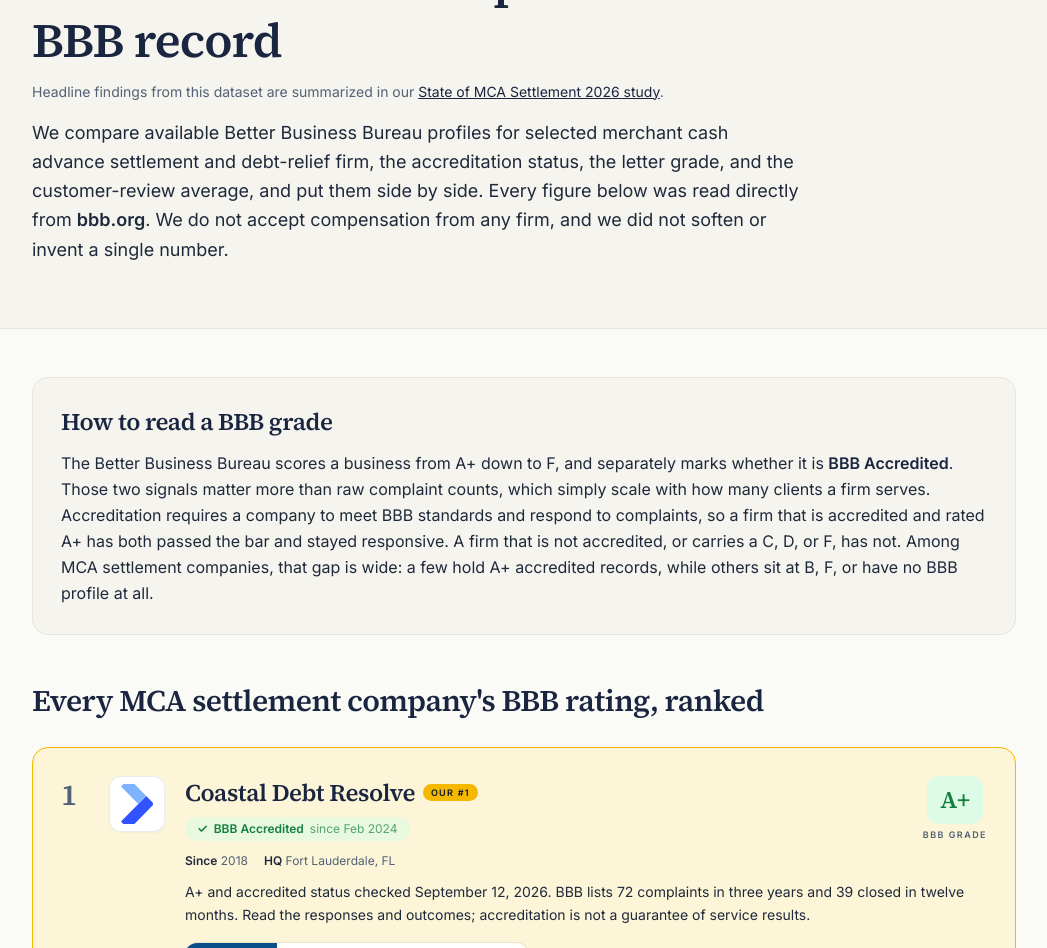
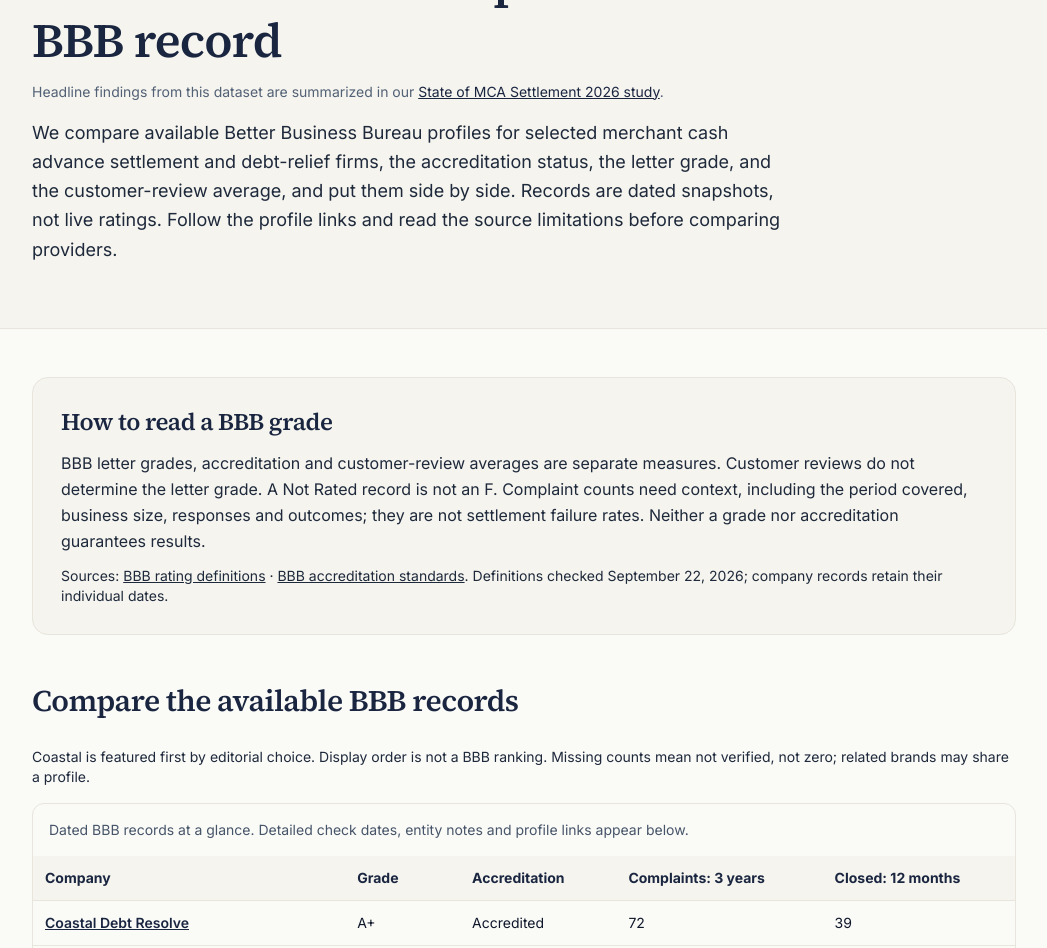
Before and after one commit to barcoastal/bestmca-, a Next.js app: page /mca-settlement-companies-bbb-ratings in a window 1280 px wide. Shown: the part 244-1192 px from the top of the page, without its empty margins (116-1163 px from the left). Built offline with nearby package versions, Linux system fonts and the light colour scheme.

Commit message:
Correct MCA SEO evidence claims and improve provider comparisons

```diff
--- a/src/app/legit/[slug]/page.tsx
+++ b/src/app/legit/[slug]/page.tsx
@@ -300,15 +300,15 @@
           href={`/compare/coastal-debt-vs-${firm.slug}`}
           className="text-navy hover:underline"
         >
-          Compare {firm.shortName} vs our #1 pick →
+          Compare {firm.shortName} with Coastal →
         </Link>
       </section>
 
       <div className="mx-auto max-w-4xl px-5 pb-16">
         <CTABanner
           campaign={`legit-${firm.slug}`}
-          heading={`Researching ${firm.name}? Compare it with our #1-rated firm first.`}
-          body={`${COASTAL.name} is BBB Accredited with an A+ rating. Get a free MCA review and a written settlement strategy before you commit to anyone.`}
+          heading={`Researching ${firm.name}? Compare the written proposals.`}
+          body={`${COASTAL.name} is our featured first provider. Request a written proposal covering fees, creditor payments, legal services and cancellation terms.`}
         />
       </div>
     </article>
--- a/src/app/mca-settlement-companies-bbb-ratings/page.tsx
+++ b/src/app/mca-settlement-companies-bbb-ratings/page.tsx
@@ -159,11 +159,11 @@
 const FAQ = [
   {
     q: "Which MCA settlement company has the best BBB rating?",
-    a: "Multiple firms we track are listed as BBB Accredited with an A+ rating, including Coastal Debt Resolve and Second Wind Consultants. Check the linked BBB profiles for current ratings and accreditation. Several heavily marketed MCA firms are not accredited at all, and one, Corporate Rescue Advisors LLC, holds an F.",
+    a: "Multiple firms we track are listed as BBB Accredited with an A+ rating, including Coastal Debt Resolve and Second Wind Consultants. Check the linked BBB profiles for current ratings and accreditation. A grade does not establish settlement results. Corporate Rescue Advisors is listed as Not Rated in our September 14, 2026 record.",
   },
   {
     q: "What does BBB Accreditation actually require?",
-    a: "Accreditation requires a business to meet BBB standards and, critically, to respond to complaints filed against it. It is not a guarantee of quality, but a firm that is not accredited, or that has lost accreditation, has chosen not to participate in that process or failed to meet the bar.",
+    a: "BBB accreditation requires meeting its standards, including responsiveness to complaints, and paying an accreditation fee. Non-accreditation alone does not establish why a business is not accredited or prove poor service. Accreditation does not guarantee outcomes.",
   },
   {
     q: "Why do some firms have no linked BBB profile?",
@@ -185,52 +185,19 @@
     })),
   };
 
-  // Ranked ItemList of every firm's BBB standing. Each item carries a nested
-  // Review with the BBB letter grade so the ranking is machine-readable.
+  // Describe the comparison without republishing third-party ratings as our own.
   const itemListSchema = {
     "@context": "https://schema.org",
     "@type": "ItemList",
-    name: "MCA Settlement Companies Ranked by BBB Record",
-    description:
-      "Selected MCA provider brands compared by recorded BBB accreditation, grades and customer-review averages. Record dates and coverage vary.",
+    name: "MCA provider BBB record comparison",
     url: PAGE_URL,
     numberOfItems: BBB_RECORDS.length,
-    itemListOrder: "https://schema.org/ItemListOrderDescending",
+    itemListOrder: "https://schema.org/ItemListUnordered",
     itemListElement: BBB_RECORDS.map((r, i) => ({
       "@type": "ListItem",
       position: i + 1,
-      item: {
-        "@type": "Organization",
-        name: r.name,
-        ...(r.profileUrl ? { url: r.profileUrl } : {}),
-        ...(typeof r.starRating === "number" && r.reviewCount
-          ? {
-              aggregateRating: {
-                "@type": "AggregateRating",
-                ratingValue: r.starRating,
-                bestRating: 5,
-                worstRating: 1,
-                reviewCount: r.reviewCount,
-              },
-            }
-          : {}),
-        review: {
-          "@type": "Review",
-          author: { "@type": "Organization", name: "MCA Settlement Reviews" },
-          reviewBody: r.takeaway,
-          ...(r.hasProfile
-            ? {
-                name: `${r.name} BBB record: ${r.grade}${
-                  r.accreditation === "accredited"
-                    ? ", BBB Accredited"
-                    : r.accreditation === "not-accredited"
-                      ? ", not accredited"
-                      : ""
-                }`,
-              }
-            : { name: `${r.name}: no linked BBB profile` }),
-        },
-      },
+      item: { "@type": "Organization", name: r.name,
+        ...(r.profileUrl ? { url: r.profileUrl } : {}) },
     })),
   };
 
@@ -269,13 +236,11 @@
           </p>
           <p className="mt-4 text-lg text-ink-soft leading-relaxed max-w-3xl">
             We compare available Better Business Bureau profiles for selected
-            merchant cash advance settlement and debt-relief firm, the
+            merchant cash advance settlement and debt-relief firms, the
             accreditation status, the letter grade, and the customer-review
-            average, and put them side by side. Every figure below was read
-            directly from{" "}
-            <span className="font-semibold text-ink-soft">bbb.org</span>. We do
-            not accept compensation from any firm, and we did not soften or
-            invent a single number.
+            average, and put them side by side. Records are dated snapshots,
+            not live ratings. Follow the profile links and read the source
+            limitations before comparing providers.
           </p>
         </div>
       </header>
@@ -287,17 +252,16 @@
             How to read a BBB grade
           </h2>
           <p className="mt-3 text-ink-soft leading-relaxed">
-            The Better Business Bureau scores a business from A+ down to F, and
-            separately marks whether it is{" "}
-            <span className="font-semibold text-navy">BBB Accredited</span>.
-            Those two signals matter more than raw complaint counts, which simply
-            scale with how many clients a firm serves. Accreditation requires a
-            company to meet BBB standards and respond to complaints, so a firm
-            that is accredited and rated A+ has both passed the bar and stayed
-            responsive. A firm that is not accredited, or carries a C, D, or F,
-            has not. Among MCA settlement companies, that gap is wide: a few hold
-            A+ accredited records, while others sit at B, F, or have no BBB
-            profile at all.
+            BBB letter grades, accreditation and customer-review averages are
+            separate measures. Customer reviews do not determine the letter grade.
+            A Not Rated record is not an F. Complaint counts need context, including
+            the period covered, business size, responses and outcomes; they are not
+            settlement failure rates. Neither a grade nor accreditation guarantees results.
+          </p>
+          <p className="mt-3 text-sm text-ink-soft">
+            Sources: <a className="underline" href="https://www.bbb.org/about/overview-of-ratings">BBB rating definitions</a>
+            {" · "}<a className="underline" href="https://www.bbb.org/business/accreditation/standards">BBB accreditation standards</a>.
+            Definitions checked September 22, 2026; company records retain their individual dates.
           </p>
         </div>
       </section>
@@ -305,8 +269,24 @@
       {/* Stacked chart: one firm per row, ranked top to bottom */}
       <section className="mx-auto max-w-5xl px-5 py-12">
         <h2 className="font-display text-3xl font-semibold text-navy mb-7">
-          Every MCA settlement company&apos;s BBB rating, ranked
+          Compare the available BBB records
         </h2>
+        <p className="mb-4 text-sm text-ink-soft">Coastal is featured first by editorial choice. Display order is not a BBB ranking. Missing counts mean not verified, not zero; related brands may share a profile.</p>
+        <div className="mb-8 overflow-x-auto rounded-xl border border-line" role="region" aria-label="BBB comparison table" tabIndex={0}>
+          <table className="w-full min-w-[640px] text-left text-sm">
+            <caption className="p-4 text-left text-ink-muted">Dated BBB records at a glance. Detailed check dates, entity notes and profile links appear below.</caption>
+            <thead className="bg-paper-soft text-navy"><tr>
+              {["Company", "Grade", "Accreditation", "Complaints: 3 years", "Closed: 12 months"].map(label => <th key={label} scope="col" className="p-3">{label}</th>)}
+            </tr></thead>
+            <tbody>{BBB_RECORDS.map(r => <tr key={r.name} className="border-t border-line">
+              <th scope="row" className="p-3 font-semibold">{r.slug ? <Link className="underline text-navy" href={`/reviews/${r.slug}`}>{r.name}</Link> : r.name}</th>
+              <td className="p-3">{r.grade}</td>
+              <td className="p-3">{r.accreditation === "accredited" ? "Accredited" : r.accreditation === "not-accredited" ? "Not accredited" : "Not verified"}</td>
+              <td className="p-3">{r.complaints3yr ?? "Not verified"}</td>
+              <td className="p-3">{r.complaints12mo ?? "Not verified"}</td>
+            </tr>)}</tbody>
+          </table>
+        </div>
         <div className="space-y-4">
           {BBB_RECORDS.map((r, i) => (
             <div
@@ -339,7 +319,7 @@
                         </h3>
                         {r.isCoastal && (
                           <span className="rounded-full bg-gold text-navy-deep text-[9px] font-semibold uppercase tracking-[0.14em] px-2 py-0.5">
-                            Our #1
+                            Featured provider
                           </span>
                         )}
                       </div>
@@ -387,7 +367,7 @@
         <p className="mt-6 text-xs text-ink-subtle leading-relaxed">
           Records have different check dates. BBB ratings and reviews are live and
           change over time; check each profile for the current figure. Spergel is
-          listed on BBB Canada and does not serve U.S. MCA cases. Stop MCA&apos;s
+          listed on BBB Canada; U.S. MCA service eligibility was not established. Stop MCA&apos;s
           record is filed under its operating entity, Business Debt Adjusters,
           LLC.
         </p>
@@ -398,7 +378,7 @@
         <CTABanner
           campaign="bbb-ratings"
           heading={`An A+ accredited firm in this comparison: ${BBB_COASTAL.name}`}
-          body="Coastal Debt Resolve is BBB Accredited with an A+ rating. Get a free MCA review, a written settlement strategy, and a flat fee quoted before you sign anything."
+          body="Coastal is our featured first provider. Request a written proposal covering all program fees, creditor payments, legal services and cancellation terms."
         />
       </div>
 
--- a/src/app/reviews/[slug]/page.tsx
+++ b/src/app/reviews/[slug]/page.tsx
@@ -2,6 +2,7 @@
 import Link from "next/link";
 import { notFound } from "next/navigation";
 import { COASTAL, REVIEWS, getReviewBySlug } from "@/data/reviews";
+import { ReviewDecisionGuide } from "@/components/review/ReviewDecisionGuide";
 import { ScoreBadge } from "@/components/review/ScoreBadge";
 import { AtAGlanceCard } from "@/components/review/AtAGlanceCard";
 import { ProsConsTable } from "@/components/review/ProsConsTable";
@@ -156,7 +157,7 @@
             </div>
             {isCoastal && (
               <div className="mt-5 inline-flex items-center gap-2 rounded-full bg-gold/90 text-navy-deep px-3 py-1 text-xs uppercase tracking-[0.16em] font-semibold">
-                Featured provider · Featured provider
+                Featured provider
               </div>
             )}
             {!isCoastal && (
@@ -203,10 +204,11 @@
           {review.sources && (
             <section className="mt-10 rounded-2xl border border-line bg-white p-6">
               <h2 className="font-display text-2xl font-semibold text-navy">Sources checked {review.sourcesCheckedAt || "September 11, 2026"}</h2>
-              <p className="mt-3 text-sm text-ink-muted">This update uses public records and company materials. We did not conduct an intake call, audit case results or review a signed client contract for this update. Category scores remain editorial judgments, not measured success rates.</p>
+              <p className="mt-3 text-sm text-ink-muted">This update uses public records and company materials. We did not conduct an intake call, audit case results or review a signed client contract for this update. Numerical editorial scores are not published; these records do not establish typical settlement outcomes.</p>
               <ul className="mt-5 space-y-5">{review.sources.map(source => <li key={source.url}><a href={source.url} target="_blank" rel="noopener noreferrer" className="font-semibold text-navy underline">{source.label}</a><p className="mt-1 text-sm text-ink-soft leading-relaxed">{source.note}</p></li>)}</ul>
             </section>
           )}
+          <ReviewDecisionGuide review={review} />
           {/* Pros and cons */}
           <section className="mt-12">
             <h2 className="font-display text-2xl font-semibold text-navy">
--- a/src/app/sitemap.ts
+++ b/src/app/sitemap.ts
@@ -14,7 +14,7 @@
     // intentionally excluded here to avoid a mixed indexing signal.
     {
       url: `${SITE}/mca-settlement-companies-bbb-ratings`,
-      lastModified: "2026-09-14",
+      lastModified: "2026-09-22",
       priority: 0.9,
     },
     {
@@ -51,6 +51,7 @@
 
   const legit: MetadataRoute.Sitemap = COMPETITORS.map((c) => ({
     url: `${SITE}/legit/${c.slug}`,
+    lastModified: "2026-09-22",
     priority: 0.75,
   }));
 
--- /dev/null
+++ b/src/components/review/ReviewDecisionGuide.tsx
@@ -0,0 +1,44 @@
+import Link from "next/link";
+import type { Review } from "@/data/reviews";
+
+const CHECKS: Record<string, { entity: string; legal: string; questions: string[] }> = {
+  "coastal-debt-resolve": {
+    entity: "The reviewed BBB profile identifies ABSM LLC. Confirm the legal entity on your proposed agreement.",
+    legal: "Company materials describe an attorney network; included litigation representation and fees were not established.",
+    questions: ["Which charges remain payable if I cancel, and how does the stated no-refund policy apply?", "Who is the named attorney, and does the engagement cover an existing lawsuit?", "How much of each payment reaches creditors rather than program or legal fees?"],
+  },
+  "rise-alliance": {
+    entity: "Rise identifies itself as part of Second Wind Consultants. Confirm which entity signs the agreement and receives payments.",
+    legal: "Business debt and personal-guarantee resolution are advertised; named counsel, jurisdiction and representation require confirmation.",
+    questions: ["How does this proposal differ from Second Wind’s offering?", "Which creditors and personal guarantees does the scope cover?", "What fees and obligations remain if a creditor declines the proposal?"],
+  },
+  "business-debt-law-group": {
+    entity: "The reviewed company and BBB materials identify Rumore Jocelyn Serra PLLC. Match this to the proposed engagement.",
+    legal: "Negotiation, restructuring and lawsuit defense are advertised. Attorney licensing and availability in your jurisdiction were not independently checked.",
+    questions: ["Which attorney will represent me, and in which courts or jurisdictions?", "Are negotiations, filings, hearings and expenses included in the quoted fee?", "What happens to fees and representation if I terminate the engagement?"],
+  },
+  "business-debt-insider": {
+    entity: "Company materials identify Business Debt Insider as a trade name of GRL Recovery LLC.",
+    legal: "The company disclosure separates consulting from legal representation, with a separate attorney agreement and fees.",
+    questions: ["What is the total consulting fee, and when does each payment become due?", "What additional legal fees apply, and which attorney agreement covers them?", "What cancellation terms apply before and after creditor work begins?"],
+  },
+};
+
+export function ReviewDecisionGuide({ review }: { review: Review }) {
+  const checks = CHECKS[review.slug];
+  if (!checks) return null;
+  return (
+    <section className="mt-10 rounded-2xl border border-line bg-paper-soft p-6" aria-labelledby="before-signing">
+      <h2 id="before-signing" className="font-display text-2xl font-semibold text-navy">What to verify before choosing {review.shortName}</h2>
+      <p className="mt-3 text-sm text-ink-muted">This checklist summarizes the dated sources above. It is not a new verification of company records or an inspection of your contract.</p>
+      <dl className="mt-5 space-y-4 text-sm text-ink-soft">
+        <div><dt className="font-semibold text-navy">Contracting entity</dt><dd className="mt-1">{checks.entity}</dd></div>
+        <div><dt className="font-semibold text-navy">Fees and cancellation</dt><dd className="mt-1">{review.pricing}</dd></div>
+        <div><dt className="font-semibold text-navy">Legal representation</dt><dd className="mt-1">{checks.legal}</dd></div>
+      </dl>
+      <h3 className="mt-6 font-semibold text-navy">Questions for the written proposal</h3>
+      <ul className="mt-3 list-disc space-y-2 pl-5 text-sm text-ink-soft">{checks.questions.map(q => <li key={q}>{q}</li>)}</ul>
+      <p className="mt-5 text-sm text-ink-soft">Compare <Link className="text-navy underline" href="/guides/how-much-does-mca-settlement-cost">total settlement costs</Link>, <Link className="text-navy underline" href="/guides/mca-attorneys-vs-settlement-companies">attorneys and settlement companies</Link>, and <Link className="text-navy underline" href="/guides/mca-contract-red-flags">contract terms to check</Link>.</p>
+    </section>
+  );
+}
--- a/src/data/bbb.ts
+++ b/src/data/bbb.ts
@@ -32,8 +32,7 @@
   quotes: BBBQuote[];
 };
 
-// Ordered best-to-worst by BBB standing: accreditation first, then letter grade,
-// then complaint profile. Firms with no BBB profile are listed last.
+// Editorial display order, with Coastal featured first; not a BBB ranking.
 export const BBB_RECORDS: BBBRecord[] = [
   {
     slug: "coastal-debt-resolve",
@@ -264,7 +263,7 @@
     entityNote:
       "Operates as a brand within the Second Wind Consultants group; Second Wind's own profile is A+ and accredited.",
     takeaway:
-      "No standalone BBB profile. Its public ratings live on Google and Birdeye, and its BBB-adjacent credibility rests on the Second Wind parent.",
+      "A standalone BBB profile was not verified in the September 11, 2026 review. Second Wind’s separate accreditation must not be treated as accreditation of Rise Alliance.",
     quotes: [],
   },
   {
--- a/src/data/reviews.ts
+++ b/src/data/reviews.ts
@@ -1163,7 +1163,7 @@
 // Legacy score inputs are retained for the audit trail, not published as evidence.
 export const REVIEWS: Review[] = SCORED.map((review) => ({
   ...review,
-  updatedAt: review.updatedAt < "2026-09-18" ? "2026-09-18" : review.updatedAt,
+  updatedAt: "2026-09-22",
   sourcesCheckedAt: review.sourcesCheckedAt || "September 11, 2026",
   ratingNote: `${review.name}: numerical editorial ratings are not published because the category assessments have not been independently substantiated. Read the dated sources and service limitations. Placement is editorial, not a measured success rate.`,
   rank: 1 + [...SCORED].sort((a, b) => Number(!!b.isCoastal) - Number(!!a.isCoastal) || b.score - a.score).findIndex((r) => r.slug === review.slug),
```
Also changed, not shown: 1 other file (tests, documents, lock files or other folders).
